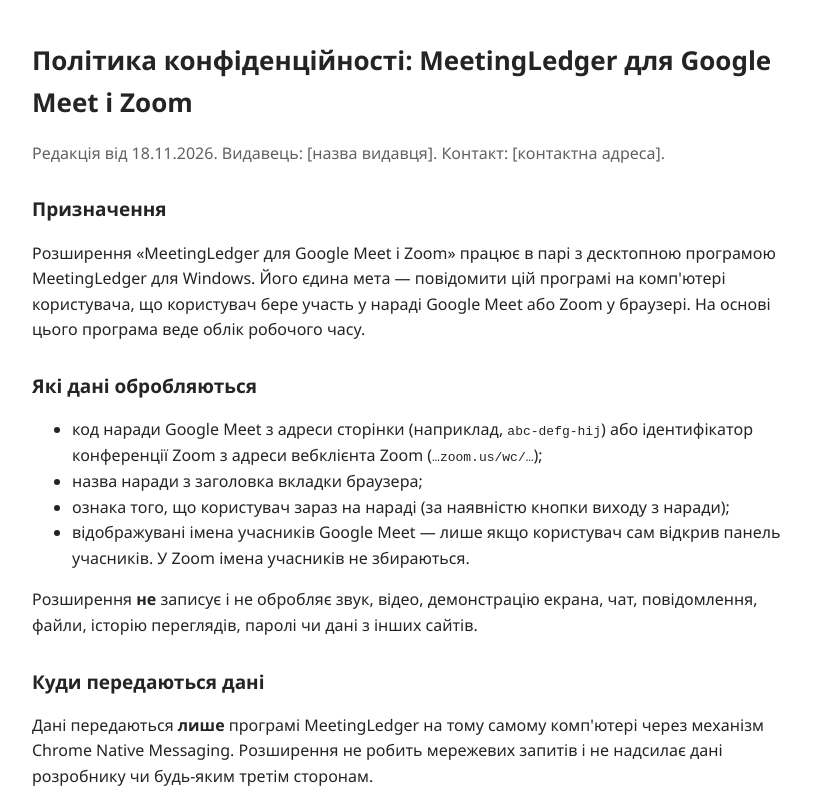
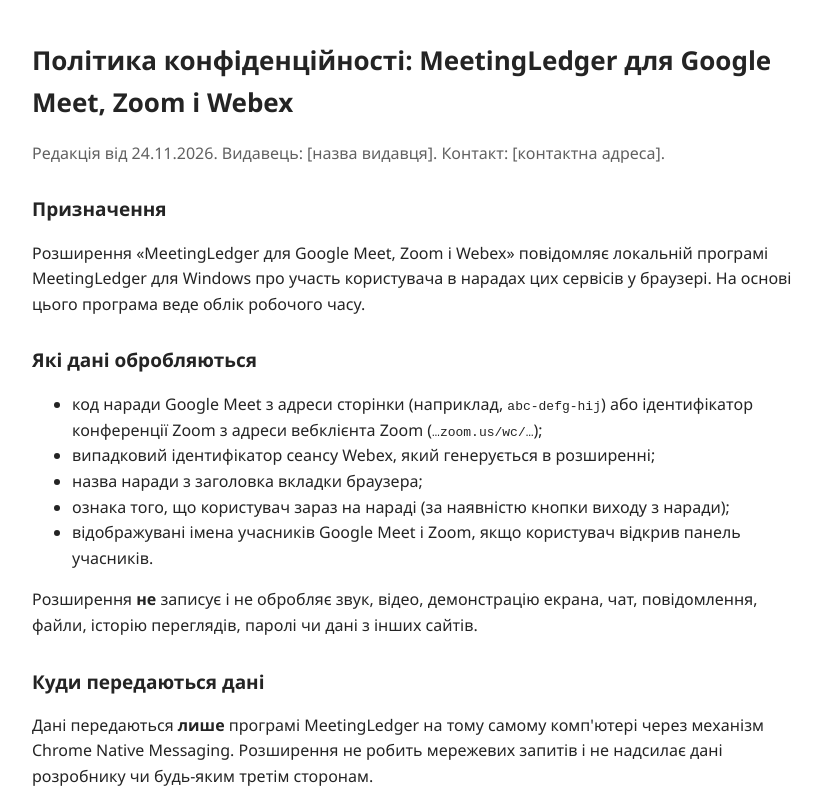
Before and after one commit to kelatev/kelatev.com, a plain HTML site: page MeetingLedger/privacy-policy.html in a window 1280 px wide. Shown: the top 800 px of the page, without its empty margins (228-1049 px from the left). Drawn offline with Linux system fonts and the light colour scheme.

Commit message:
Update privacy policy for Webex support

```diff
--- a/MeetingLedger/privacy-policy.html
+++ b/MeetingLedger/privacy-policy.html
@@ -3,7 +3,7 @@
 <head>
 <meta charset="utf-8">
 <meta name="viewport" content="width=device-width, initial-scale=1">
-<title>Політика конфіденційності — MeetingLedger для Google Meet і Zoom</title>
+<title>Політика конфіденційності — MeetingLedger для Google Meet, Zoom і Webex</title>
 <style>
   body { font-family: "Segoe UI", system-ui, sans-serif; max-width: 760px; margin: 40px auto; padding: 0 16px; color: #242424; line-height: 1.6; background: #fff; }
   h1 { font-size: 26px; } h2 { font-size: 19px; margin-top: 28px; }
@@ -11,18 +11,19 @@
 </style>
 </head>
 <body>
-<h1>Політика конфіденційності: MeetingLedger для Google Meet і Zoom</h1>
-<p class="muted">Редакція від 18.11.2026. Видавець: [назва видавця]. Контакт: [контактна адреса].</p>
+<h1>Політика конфіденційності: MeetingLedger для Google Meet, Zoom і Webex</h1>
+<p class="muted">Редакція від 24.11.2026. Видавець: [назва видавця]. Контакт: [контактна адреса].</p>
 
 <h2>Призначення</h2>
-<p>Розширення «MeetingLedger для Google Meet і Zoom» працює в парі з десктопною програмою MeetingLedger для Windows. Його єдина мета — повідомити цій програмі на комп'ютері користувача, що користувач бере участь у нараді Google Meet або Zoom у браузері. На основі цього програма веде облік робочого часу.</p>
+<p>Розширення «MeetingLedger для Google Meet, Zoom і Webex» повідомляє локальній програмі MeetingLedger для Windows про участь користувача в нарадах цих сервісів у браузері. На основі цього програма веде облік робочого часу.</p>
 
 <h2>Які дані обробляються</h2>
 <ul>
   <li>код наради Google Meet з адреси сторінки (наприклад, <code>abc-defg-hij</code>) або ідентифікатор конференції Zoom з адреси вебклієнта Zoom (<code>…zoom.us/wc/…</code>);</li>
+  <li>випадковий ідентифікатор сеансу Webex, який генерується в розширенні;</li>
   <li>назва наради з заголовка вкладки браузера;</li>
   <li>ознака того, що користувач зараз на нараді (за наявністю кнопки виходу з наради);</li>
-  <li>відображувані імена учасників Google Meet — лише якщо користувач сам відкрив панель учасників. У Zoom імена учасників не збираються.</li>
+  <li>відображувані імена учасників Google Meet і Zoom, якщо користувач відкрив панель учасників.</li>
 </ul>
 <p>Розширення <strong>не</strong> записує і не обробляє звук, відео, демонстрацію екрана, чат, повідомлення, файли, історію переглядів, паролі чи дані з інших сайтів.</p>
 
@@ -39,6 +40,6 @@
 <h2>Зміни політики</h2>
 <p>Про зміни буде зазначено на цій сторінці з новою датою редакції.</p>
 
-<p class="muted">Google Meet — торговельна марка Google LLC; Zoom — торговельна марка Zoom Communications, Inc. MeetingLedger не пов'язаний з цими компаніями і не схвалений ними.</p>
+<p class="muted">Google Meet — торговельна марка Google LLC. Zoom — торговельна марка Zoom Communications, Inc. Webex — торговельна марка Cisco.</p>
 </body>
 </html>
```
